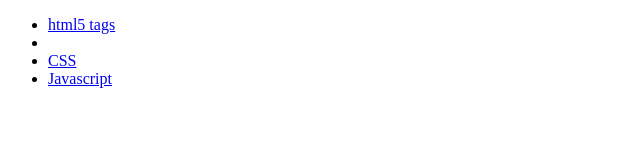
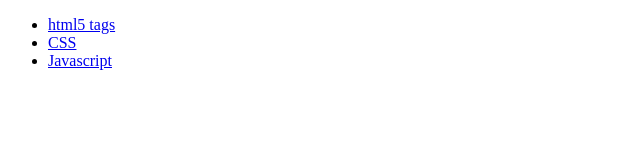
Before and after one commit to ZYusuf10/especifications, a plain HTML site: page index.html in a window 1280 px wide. Shown: the whole page, without its empty margins (0-640 px from the left). Drawn offline with Linux system fonts and the light colour scheme.

Commit message:
Update index.html

```diff
--- a/index.html
+++ b/index.html
@@ -5,7 +5,7 @@
   </head>
   <body>
     <ul>
-                   <li><a href="https://zyusuf10.github.io/especifications/tags.html">html5 tags </a><li>
+                   <li><a href="https://zyusuf10.github.io/especifications/tags.html">html5 tags </a></li>
       <li><a href="https://zyusuf10.github.io/especifications/CSS.html">CSS</a></li>
       <li><a href="https://zyusuf10.github.io/especifications/javascript.html">Javascript</a></li>
     </ul>
```
